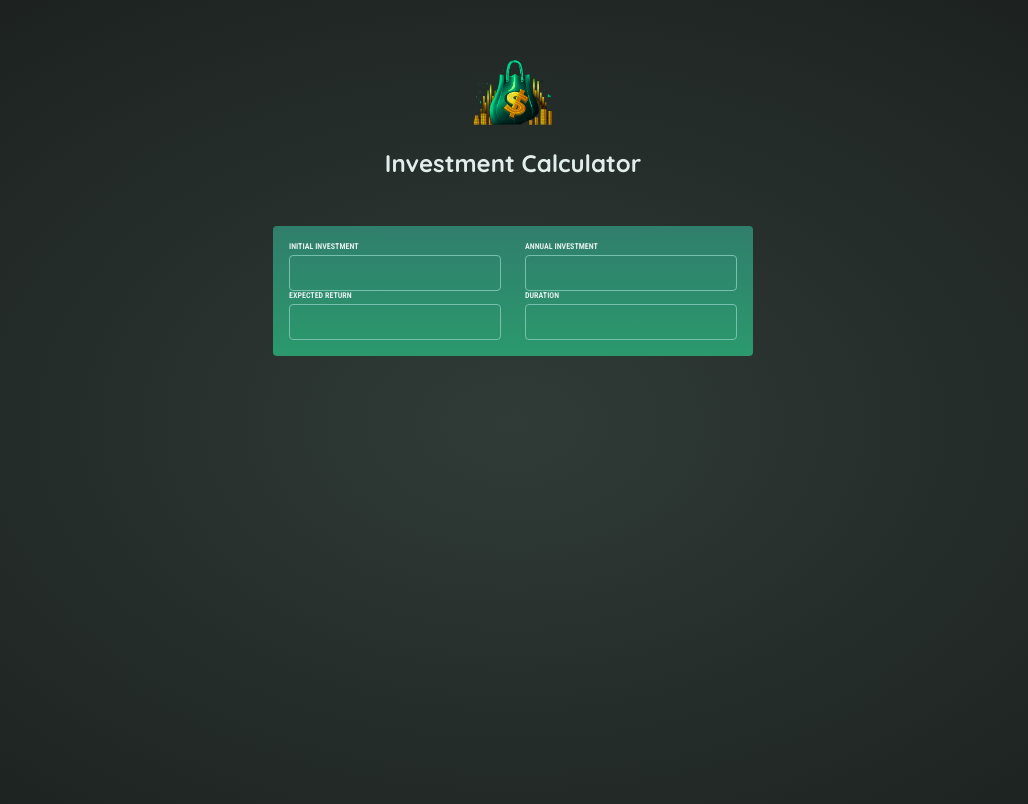
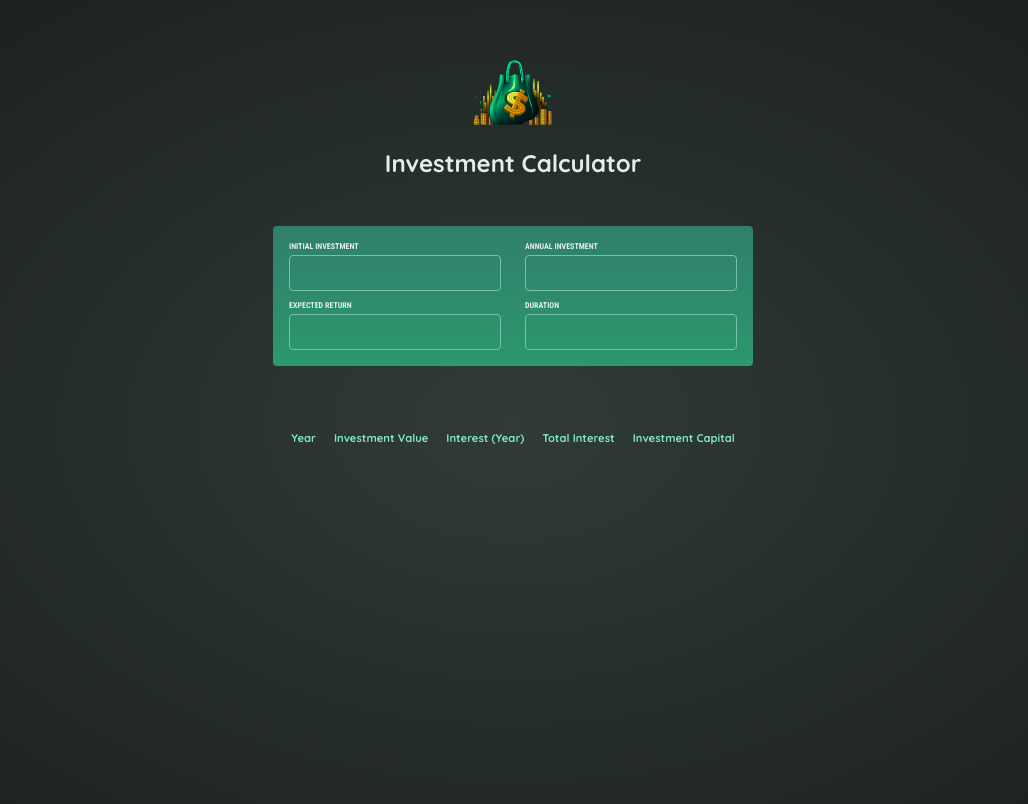
Before and after one commit to earlmorningstar/Investment-calculator, a React (Vite) app: page / in a window 1280 px wide. Shown: the top 804 px of the page, without its empty margins (127-1155 px from the left). Built offline with nearby package versions, Linux system fonts and the light colour scheme.

Commit message:
New Review.

```diff
--- a/src/App.jsx
+++ b/src/App.jsx
@@ -1,11 +1,14 @@
 import Header from "./components/Header";
 import UserInput from "./components/UserInput";
+import ResultTable from "./components/ResultTable";
+
 
 function App() {
   return (
   <>
   <Header />
   <UserInput />
+  <ResultTable />
 
   </>
 
--- a/src/components/ResultTable.jsx
+++ b/src/components/ResultTable.jsx
@@ -1,3 +1,27 @@
-export default function ResultTable(){
+export default function ResultTable() {
+  return (
+    <>
+      <table id="result" className="center">
+        <thead>
+          <tr>
+            <th>Year</th>
+            <th>Investment Value</th>
+            <th>Interest (Year)</th>
+            <th>Total Interest</th>
+            <th>Investment Capital</th>
+          </tr>
+        </thead>
 
+        <tbody>
+          <tr>
+            <td></td>
+            <td></td>
+            <td></td>
+            <td></td>
+            <td></td>
+          </tr>
+        </tbody>
+      </table>
+    </>
+  );
 }
--- a/src/components/UserInput.jsx
+++ b/src/components/UserInput.jsx
@@ -1,10 +1,19 @@
 import { useState } from "react";
+import { calculateInvestmentResults } from "../util/investment.js";
 
-export default function UserInput({initial, annual, expexted, timeDuration}) {
-  const [initInvt, setInitInvt] = useState(initial);
-  const [annlInvt, setAnnlInvt] = useState(annual);
-  const [expdrtn, setExptRtn] = useState(expexted);
-  const [duration, setDuration] = useState(timeDuration);
+
+// export default function UserInput({initial, annual, expexted, timeDuration}) {
+//     const [initInvt, setInitInvt] = useState(initial);
+//     const [annlInvt, setAnnlInvt] = useState(annual);
+//     const [expdrtn, setExptRtn] = useState(expexted);
+//     const [duration, setDuration] = useState(timeDuration);
+
+export default function UserInput() {
+  const [initInvt, setInitInvt] = useState('');
+  const [annlInvt, setAnnlInvt] = useState('');
+  const [expdrtn, setExptRtn] = useState('');
+  const [duration, setDuration] = useState('');
+  const [investmentResult, setInvestmentResult] = useState(null);
 
 
   function handleInitialInvestment(evt){
@@ -24,17 +33,29 @@ export default function UserInput({initial, annual, expexted, timeDuration}) {
   }
 
 
+  const handleCalculation = () => {
+    const initial = parseFloat(initInvt);
+    const annual = parseFloat(annlInvt);
+    const expected = parseFloat(expdrtn);
+    const timeDuration = parseFloat(duration);
+
+    const result = calculateInvestmentResults(initial, annual, expected, timeDuration);
+
+    setInvestmentResult(result);
+
+  }
+
 
 
 
   return (
     <>
-      <form className="input-group" id="user-input">
+      <form onChange={handleCalculation} className="input-group" id="user-input">
 
         <div>
-          <span>
+          <span >
             <label htmlFor="">Initial Investment</label>
-            <input type="number" required value={initInvt} onChange={handleInitialInvestment}/>
+            <input className="input-bottom" type="number" required value={initInvt} onChange={handleInitialInvestment}/>
           </span>
 
           <span>
@@ -46,7 +67,7 @@ export default function UserInput({initial, annual, expexted, timeDuration}) {
         <div>
           <span>
           <label htmlFor="">Annual Investment</label>
-            <input type="number" required value={annlInvt} onChange={handleAnnualInvestment} />
+            <input className="input-bottom" type="number" required value={annlInvt} onChange={handleAnnualInvestment} />
           </span>
 
           <span>
--- a/src/index.css
+++ b/src/index.css
@@ -87,3 +87,12 @@ body {
 .center {
   text-align: center;
 }
+
+
+/* mine */
+
+.input-bottom {
+  margin-bottom: 10px;
+}
+
+/* mine */
```
